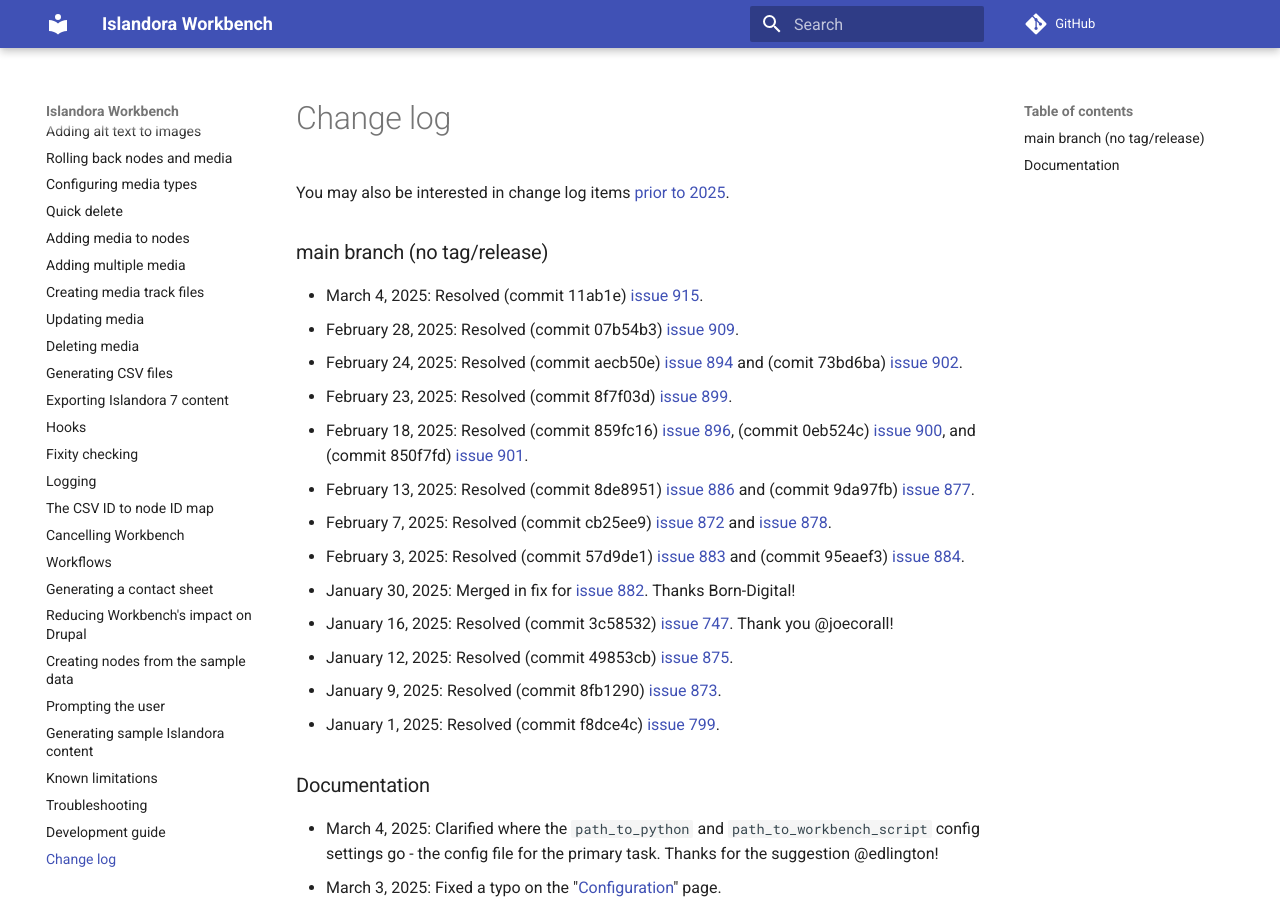
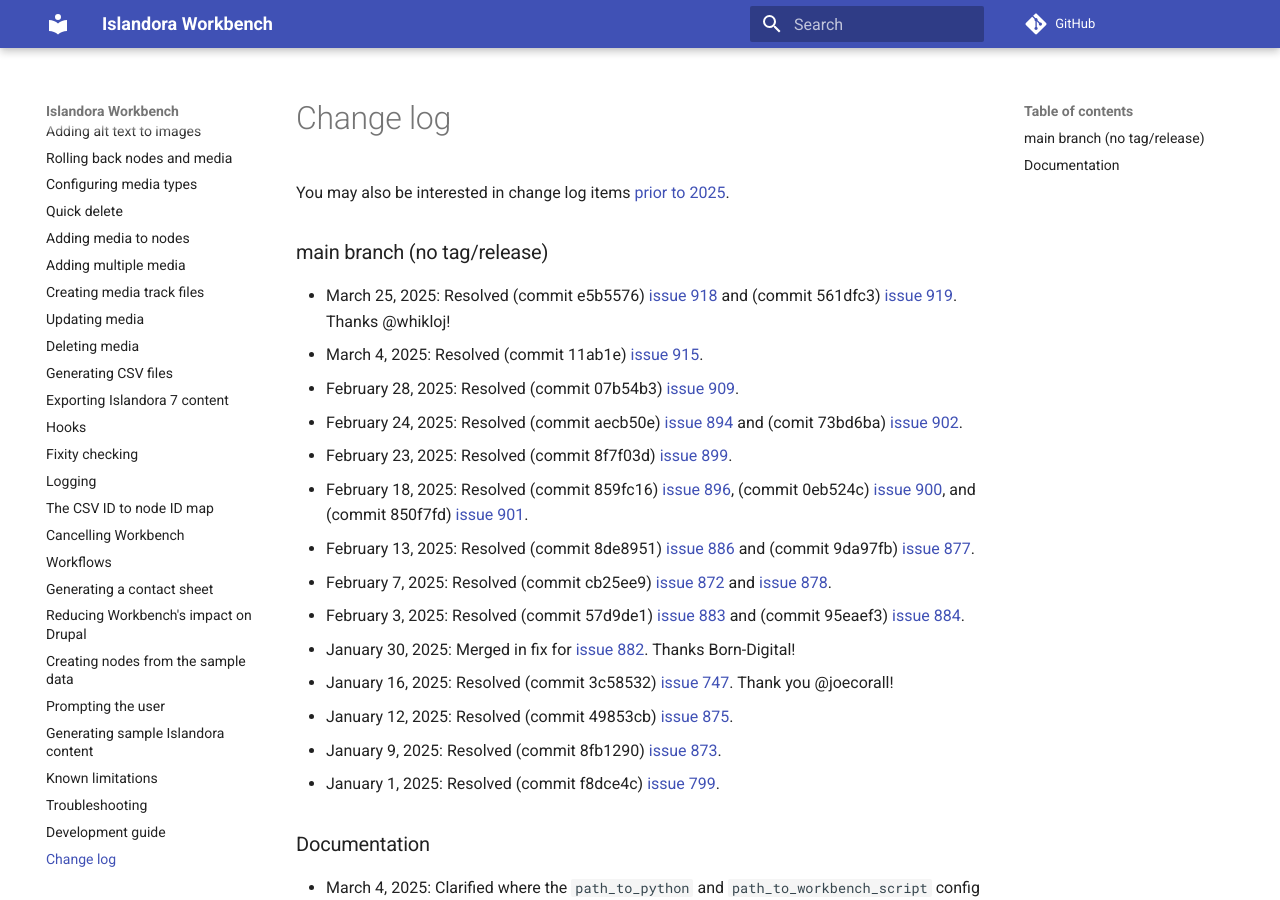
Before and after one commit to mjordan/islandora_workbench_docs, an MkDocs documentation site: the page built from docs/changelog.md, in a window 1280 px wide and 900 px high. Built offline with MkDocs 1.6.1 and Material for MkDocs 9.7.7, drawn with Linux system fonts in a browser that asks for light colours; comment, search, counter and statistics services are not loaded.

Commit message:
Updated changelog.

```diff
--- a/docs/changelog.md
+++ b/docs/changelog.md
@@ -2,6 +2,7 @@
 
 ### main branch (no tag/release)
 
+* March 25, 2025: Resolved (commit e5b5576) [issue 918](https://github.com/mjordan/islandora_workbench/issues/918) and (commit 561dfc3) [issue 919](https://github.com/mjordan/islandora_workbench/issues/919). Thanks @whikloj!
 * March 4, 2025: Resolved (commit 11ab1e) [issue 915](https://github.com/mjordan/islandora_workbench/issues/915).
 * February 28, 2025: Resolved (commit 07b54b3) [issue 909](https://github.com/mjordan/islandora_workbench/issues/909).
 * February 24, 2025: Resolved (commit aecb50e) [issue 894](https://github.com/mjordan/islandora_workbench/issues/894) and (comit 73bd6ba) [issue 902](https://github.com/mjordan/islandora_workbench/issues/902).
```
